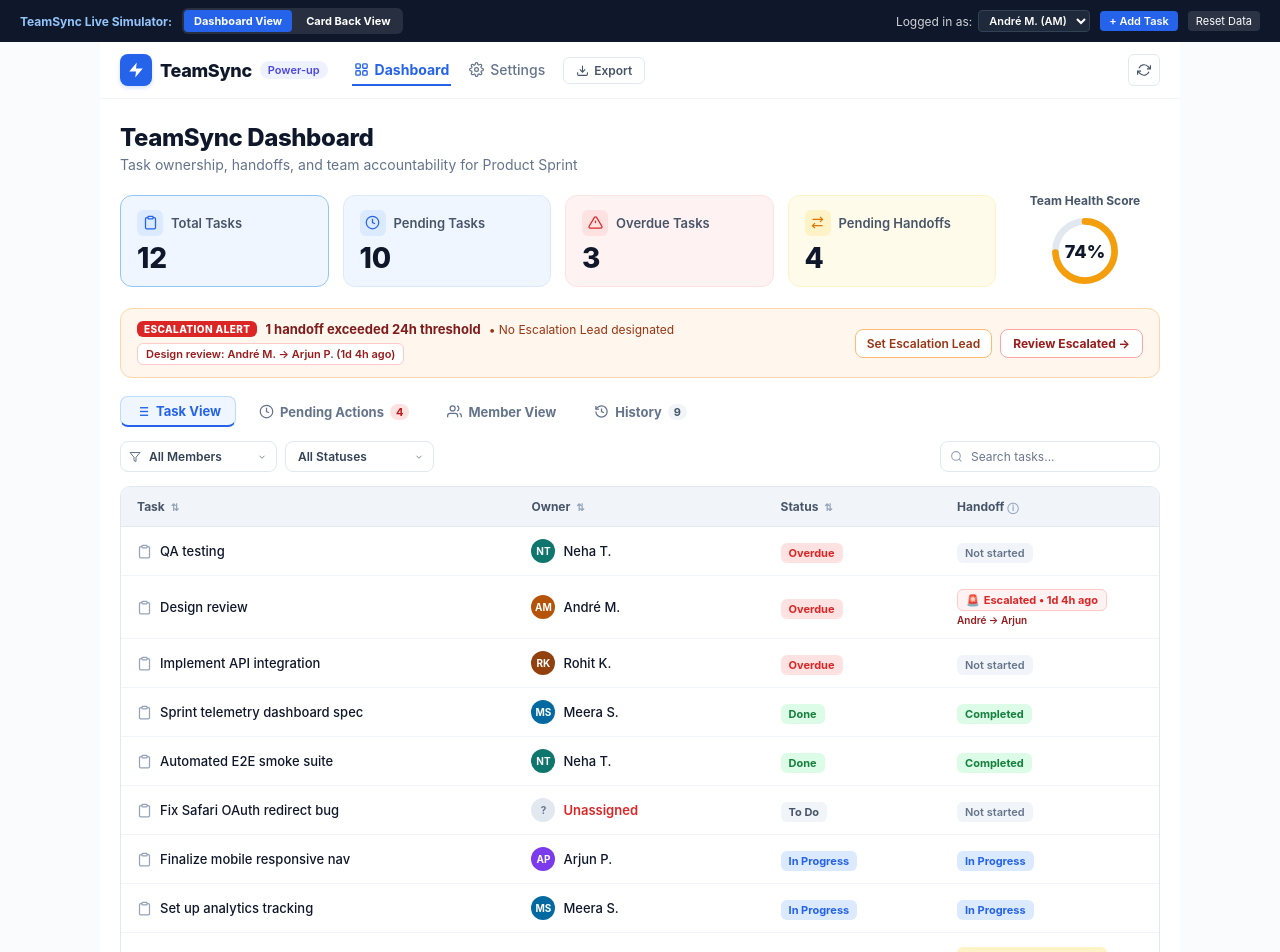
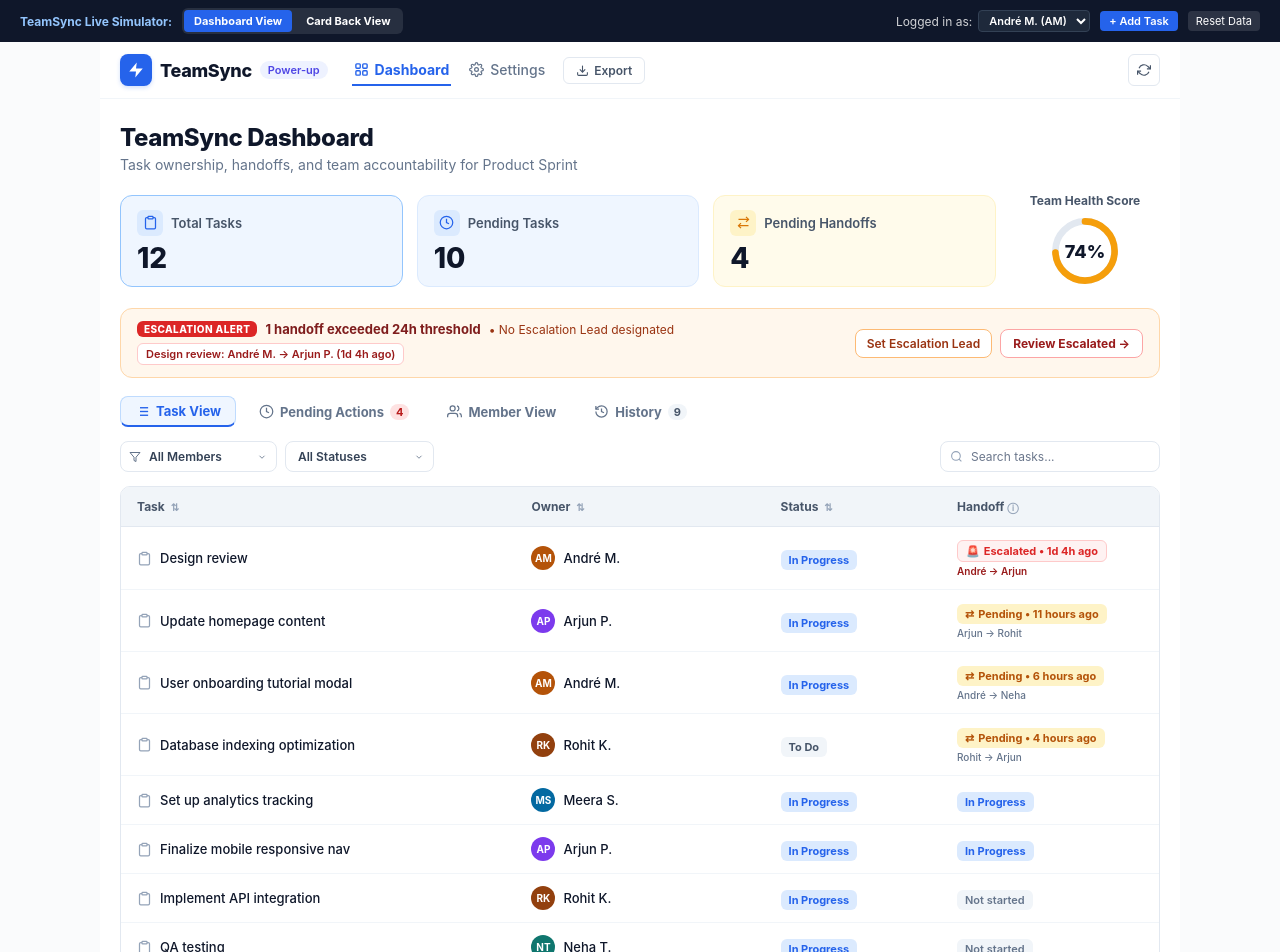
Before and after one commit to Techexplified/TeamSync, a React (Vite) app: page / in a window 1280 px wide. Shown: the top 952 px of the page. Built offline with nearby package versions, Linux system fonts and the light colour scheme.

Commit message:
Removed overdue realted things

```diff
--- a/src/components/Dashboard/CardInspectorModal.tsx
+++ b/src/components/Dashboard/CardInspectorModal.tsx
@@ -188,9 +188,11 @@ export const CardInspectorModal: React.FC<CardInspectorModalProps> = ({
             <h2 style={{ margin: 0, fontSize: '18px', fontWeight: 800, color: '#0F172A', lineHeight: 1.3 }}>
               {card.name}
             </h2>
-            <div style={{ fontSize: '12px', color: overdue ? '#DC2626' : '#64748B', fontWeight: overdue ? 600 : 500, marginTop: '4px' }}>
-              Due: {deadlineText}
-            </div>
+            {(card.due || card.data.deadline) && (
+              <div style={{ fontSize: '12px', color: overdue ? '#DC2626' : '#64748B', fontWeight: overdue ? 600 : 500, marginTop: '4px' }}>
+                Due: {deadlineText}
+              </div>
+            )}
           </div>
 
           <div style={{ display: 'flex', alignItems: 'center', gap: '8px', flexShrink: 0 }}>
--- a/src/components/Dashboard/PendingActionsPanel.tsx
+++ b/src/components/Dashboard/PendingActionsPanel.tsx
@@ -334,6 +334,7 @@ export const PendingActionsPanel: React.FC<PendingActionsPanelProps> = ({
                       >
                         {card.listName}
                       </span>
+                      {(card.due || card.data.deadline) && (
                         <span
                           style={{
                             fontSize: '10px',
@@ -343,6 +344,7 @@ export const PendingActionsPanel: React.FC<PendingActionsPanelProps> = ({
                         >
                           Due: {formatCardDeadline(card)}
                         </span>
+                      )}
                     </div>
                   </td>
 
--- a/src/components/Dashboard/TeamSyncDashboard.tsx
+++ b/src/components/Dashboard/TeamSyncDashboard.tsx
@@ -14,14 +14,12 @@ import {
   formatExactTimeAgo,
   formatRelativeSyncTime,
   // generateRealtimeAiSummary,
-  getCardDeadlineTimestamp,
   getCardHandoffDisplay,
   getCardLifecycleStatus,
   getCardPriority,
   getMemberColor,
   getMemberInitials,
   isCardCompleted,
-  isCardOverdue,
   matchesDeadlineFilter,
 } from '../../utils/statusUtils';
 import {
@@ -41,7 +39,21 @@ interface TeamSyncDashboardProps {
   onDataSynced?: () => void;
 }
 
-type SortField = 'name' | 'owner' | 'deadline' | 'status' | 'handoff';
+type SortField = 'name' | 'owner' | 'status' | 'handoff';
+
+function getDashboardCardStatus(card: BoardCardSummary): 'In Progress' | 'To Do' | 'Done' {
+  const raw = getCardLifecycleStatus(card);
+  if (raw !== 'Overdue') return raw;
+  if (
+    card.data.trelloStatus === 'To Do' ||
+    (!card.data.trelloStatus &&
+      card.listName &&
+      /\b(to\s*do|backlog|icebox|queue|upcoming)\b/i.test(card.listName))
+  ) {
+    return 'To Do';
+  }
+  return 'In Progress';
+}
 
 export const TeamSyncDashboard: React.FC<TeamSyncDashboardProps> = ({
   context,
@@ -73,7 +85,7 @@ export const TeamSyncDashboard: React.FC<TeamSyncDashboardProps> = ({
   const [onlyPendingTasks, setOnlyPendingTasks] = useState(false);
   const [search, setSearch] = useState<string>('');
 
-  const [sortField, setSortField] = useState<SortField>('deadline');
+  const [sortField, setSortField] = useState<SortField>('handoff');
   const [sortAsc, setSortAsc] = useState(true);
 
   const [isRefreshing, setIsRefreshing] = useState(false);
@@ -342,7 +354,7 @@ export const TeamSyncDashboard: React.FC<TeamSyncDashboardProps> = ({
           const ho = getCardHandoffDisplay(card, settings.escalationThresholdHours, escalationContact?.fullName, nowMs);
           if (ho.state !== 'escalated') return false;
         } else {
-          const liveStatus = getCardLifecycleStatus(card);
+          const liveStatus = getDashboardCardStatus(card);
           if (liveStatus.toLowerCase() !== selectedStatus.toLowerCase()) return false;
         }
       }
@@ -383,10 +395,9 @@ export const TeamSyncDashboard: React.FC<TeamSyncDashboardProps> = ({
   // Sorted Cards
   const sortedCards = useMemo(() => {
     const statusOrder: Record<string, number> = {
-      Overdue: 0,
-      'In Progress': 1,
-      'To Do': 2,
-      Done: 3,
+      'In Progress': 0,
+      'To Do': 1,
+      Done: 2,
     };
     const handoffOrder: Record<string, number> = {
       escalated: 0,
@@ -403,11 +414,9 @@ export const TeamSyncDashboard: React.FC<TeamSyncDashboardProps> = ({
         comp = a.name.localeCompare(b.name);
       } else if (sortField === 'owner') {
         comp = (a.data.owner?.fullName || 'zzz').localeCompare(b.data.owner?.fullName || 'zzz');
-      } else if (sortField === 'deadline') {
-        comp = getCardDeadlineTimestamp(a) - getCardDeadlineTimestamp(b);
       } else if (sortField === 'status') {
-        const sa = statusOrder[getCardLifecycleStatus(a)] ?? 9;
-        const sb = statusOrder[getCardLifecycleStatus(b)] ?? 9;
+        const sa = statusOrder[getDashboardCardStatus(a)] ?? 9;
+        const sb = statusOrder[getDashboardCardStatus(b)] ?? 9;
         comp = sa - sb;
       } else if (sortField === 'handoff') {
         const ha = getCardHandoffDisplay(a, settings.escalationThresholdHours).state;
@@ -533,7 +542,7 @@ export const TeamSyncDashboard: React.FC<TeamSyncDashboardProps> = ({
         escapeCsv(c.data.owner?.fullName || 'Unassigned'),
         escapeCsv(getCardPriority(c)),
         escapeCsv(formatCardDeadline(c)),
-        escapeCsv(getCardLifecycleStatus(c)),
+        escapeCsv(getDashboardCardStatus(c)),
         escapeCsv(ho.label),
         escapeCsv(c.data.handoff?.status === 'pending' ? c.data.handoff.toMember.fullName : ''),
       ];
@@ -911,7 +920,7 @@ export const TeamSyncDashboard: React.FC<TeamSyncDashboardProps> = ({
               </p>
             </div>
 
-            {/* 3. TOP METRICS ROW (4 Cards + Circular Health Gauge) */}
+            {/* 3. TOP METRICS ROW (3 Cards + Circular Health Gauge) */}
             <div
               style={{
                 display: 'flex',
@@ -1021,55 +1030,7 @@ export const TeamSyncDashboard: React.FC<TeamSyncDashboardProps> = ({
                   </div>
                 </button>
 
-                {/* Card 3: Overdue Tasks */}
-                <button
-                  type="button"
-                  onClick={() => {
-                    setSelectedStatus(selectedStatus === 'Overdue' ? 'all' : 'Overdue');
-                    setOnlyPendingHandoffs(false);
-                    setOnlyPendingTasks(false);
-                    setActiveTab('task');
-                  }}
-                  style={{
-                    textAlign: 'left',
-                    backgroundColor: '#FEF2F2',
-                    border: selectedStatus === 'Overdue' ? '2px solid #DC2626' : '1px solid #FEE2E2',
-                    borderRadius: '12px',
-                    padding: '14px 16px',
-                    display: 'flex',
-                    flexDirection: 'column',
-                    gap: '8px',
-                    cursor: 'pointer',
-                  }}
-                  title="Filter overdue tasks"
-                >
-                  <div style={{ display: 'flex', alignItems: 'center', gap: '8px' }}>
-                    <div
-                      style={{
-                        width: '26px',
-                        height: '26px',
-                        borderRadius: '6px',
-                        backgroundColor: '#FEE2E2',
-                        color: '#DC2626',
-                        display: 'flex',
-                        alignItems: 'center',
-                        justifyContent: 'center',
-                      }}
-                    >
-                      <svg width="15" height="15" viewBox="0 0 24 24" fill="none" stroke="currentColor" strokeWidth="2">
-                        <path d="M10.29 3.86L1.82 18a2 2 0 0 0 1.71 3h16.94a2 2 0 0 0 1.71-3L13.71 3.86a2 2 0 0 0-3.42 0z" />
-                        <line x1="12" y1="9" x2="12" y2="13" />
-                        <line x1="12" y1="17" x2="12.01" y2="17" />
-                      </svg>
-                    </div>
-                    <span style={{ fontSize: '13px', fontWeight: 600, color: '#475569' }}>Overdue Tasks</span>
-                  </div>
-                  <div style={{ fontSize: '28px', fontWeight: 800, color: '#0F172A', lineHeight: 1 }}>
-                    {metrics.overdueTasks}
-                  </div>
-                </button>
-
-                {/* Card 4: Pending Handoffs */}
+                {/* Card 3: Pending Handoffs */}
                 <button
                   type="button"
                   onClick={() => {
@@ -1132,7 +1093,7 @@ export const TeamSyncDashboard: React.FC<TeamSyncDashboardProps> = ({
                   justifyContent: 'center',
                   margin: '0 auto',
                 }}
-                title={`${metrics.healthLabel}: ${metrics.overdueTasks} overdue, ${metrics.unownedTasks} unassigned, ${metrics.escalatedHandoffs} escalated handoffs`}
+                title={`${metrics.healthLabel}: ${metrics.unownedTasks} unassigned, ${metrics.escalatedHandoffs} escalated handoffs`}
               >
                 <span style={{ fontSize: '12px', fontWeight: 700, color: '#475569', marginBottom: '6px', textAlign: 'center' }}>
                   Team Health Score
@@ -1700,7 +1661,6 @@ export const TeamSyncDashboard: React.FC<TeamSyncDashboardProps> = ({
                         }}
                       >
                         <option value="all">All Statuses</option>
-                        <option value="Overdue">Overdue</option>
                         <option value="In Progress">In Progress</option>
                         <option value="To Do">To Do</option>
                         <option value="Done">Done</option>
@@ -1926,7 +1886,7 @@ export const TeamSyncDashboard: React.FC<TeamSyncDashboardProps> = ({
                   </thead>
                   <tbody>
                     {sortedCards.map((card, idx) => {
-                      const status = getCardLifecycleStatus(card);
+                      const status = getDashboardCardStatus(card);
                       const handoff = getCardHandoffDisplay(
                         card,
                         settings.escalationThresholdHours,
@@ -1975,21 +1935,7 @@ export const TeamSyncDashboard: React.FC<TeamSyncDashboardProps> = ({
 
                           {/* Status */}
                           <td style={{ padding: '12px 16px' }}>
-                            {status === 'Overdue' ? (
-                              <span
-                                style={{
-                                  backgroundColor: '#FEE2E2',
-                                  color: '#DC2626',
-                                  fontSize: '11px',
-                                  fontWeight: 700,
-                                  padding: '3px 8px',
-                                  borderRadius: '6px',
-                                  whiteSpace: 'nowrap',
-                                }}
-                              >
-                                Overdue
-                              </span>
-                            ) : status === 'Done' ? (
+                            {status === 'Done' ? (
                               <span
                                 style={{
                                   backgroundColor: '#DCFCE7',
@@ -2195,7 +2141,6 @@ export const TeamSyncDashboard: React.FC<TeamSyncDashboardProps> = ({
                   .filter((m) => selectedMember === 'all' || selectedMember === m.id)
                   .map((m) => {
                     const memberTasks = filteredCards.filter((c) => c.data.owner?.id === m.id);
-                    const overdueTasks = memberTasks.filter((c) => isCardOverdue(c));
                     const incomingHandoffs = cards.filter(
                       (c) => c.data.handoff?.status === 'pending' && c.data.handoff.toMember.id === m.id
                     );
@@ -2240,22 +2185,8 @@ export const TeamSyncDashboard: React.FC<TeamSyncDashboardProps> = ({
                           </span>
                         </div>
 
-                        {(overdueTasks.length > 0 || incomingHandoffs.length > 0 || outgoingHandoffs.length > 0) && (
+                        {(incomingHandoffs.length > 0 || outgoingHandoffs.length > 0) && (
                           <div style={{ display: 'flex', flexWrap: 'wrap', gap: '6px', marginBottom: '12px' }}>
-                            {overdueTasks.length > 0 && (
-                              <span
-                                style={{
-                                  backgroundColor: '#FEE2E2',
-                                  color: '#DC2626',
-                                  fontSize: '10px',
-                                  fontWeight: 700,
-                                  padding: '2px 6px',
-                                  borderRadius: '4px',
-                                }}
-                              >
-                                {overdueTasks.length} overdue
-                              </span>
-                            )}
                             {incomingHandoffs.length > 0 && (
                               <span
                                 style={{
@@ -2289,7 +2220,7 @@ export const TeamSyncDashboard: React.FC<TeamSyncDashboardProps> = ({
 
                         <div style={{ display: 'flex', flexDirection: 'column', gap: '6px', minWidth: 0 }}>
                           {memberTasks.map((t) => {
-                            const tOverdue = isCardOverdue(t);
+                            const tStatus = getDashboardCardStatus(t);
                             return (
                               <div
                                 key={t.id}
@@ -2315,8 +2246,16 @@ export const TeamSyncDashboard: React.FC<TeamSyncDashboardProps> = ({
                                 <span style={{ flex: 1, minWidth: 0, overflow: 'hidden', textOverflow: 'ellipsis', whiteSpace: 'nowrap' }}>
                                   {t.name}
                                 </span>
-                                <span style={{ fontSize: '10px', color: tOverdue ? '#DC2626' : '#64748B', fontWeight: tOverdue ? 700 : 500, flexShrink: 0, whiteSpace: 'nowrap' }}>
-                                  {formatCardDeadline(t)}
+                                <span
+                                  style={{
+                                    fontSize: '10px',
+                                    color: tStatus === 'Done' ? '#15803D' : tStatus === 'To Do' ? '#64748B' : '#2563EB',
+                                    fontWeight: 600,
+                                    flexShrink: 0,
+                                    whiteSpace: 'nowrap',
+                                  }}
+                                >
+                                  {tStatus}
                                 </span>
                               </div>
                             );
```
Lines whose indentation alone changed are shown as unchanged.
